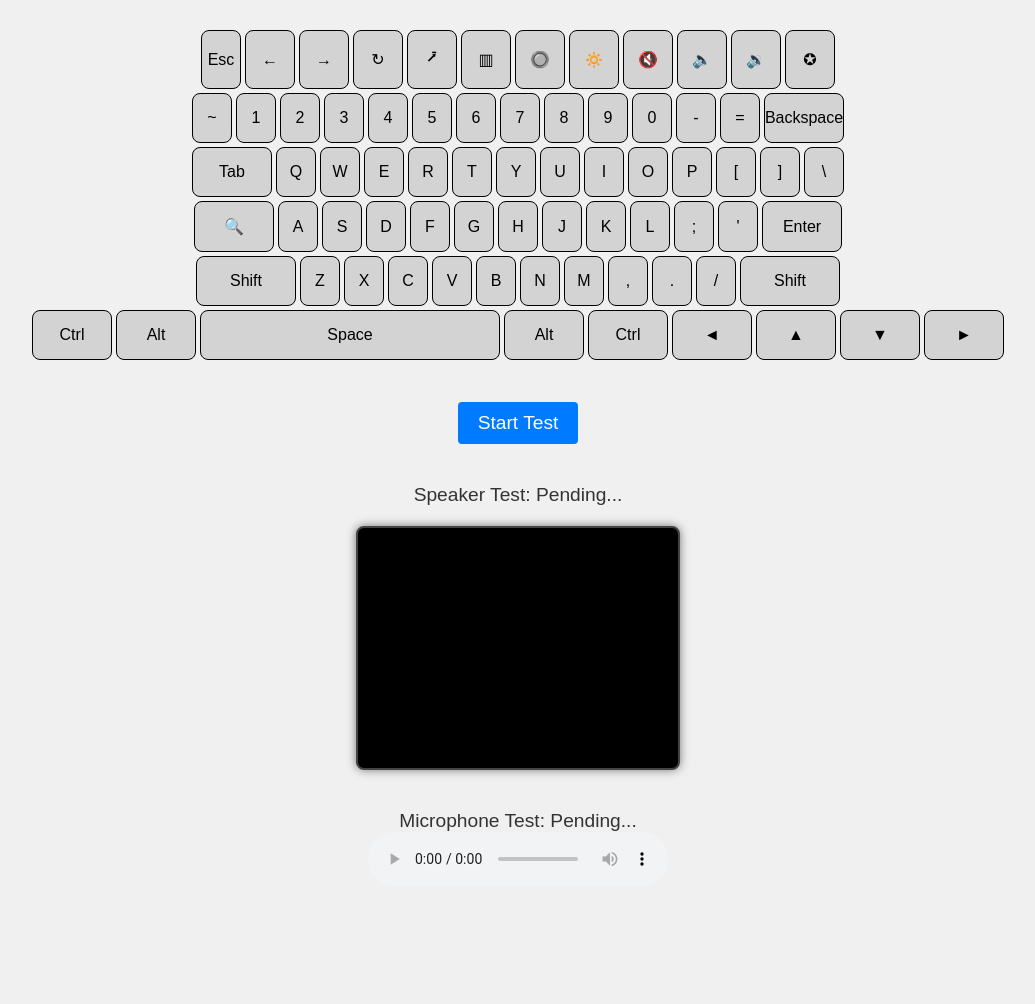
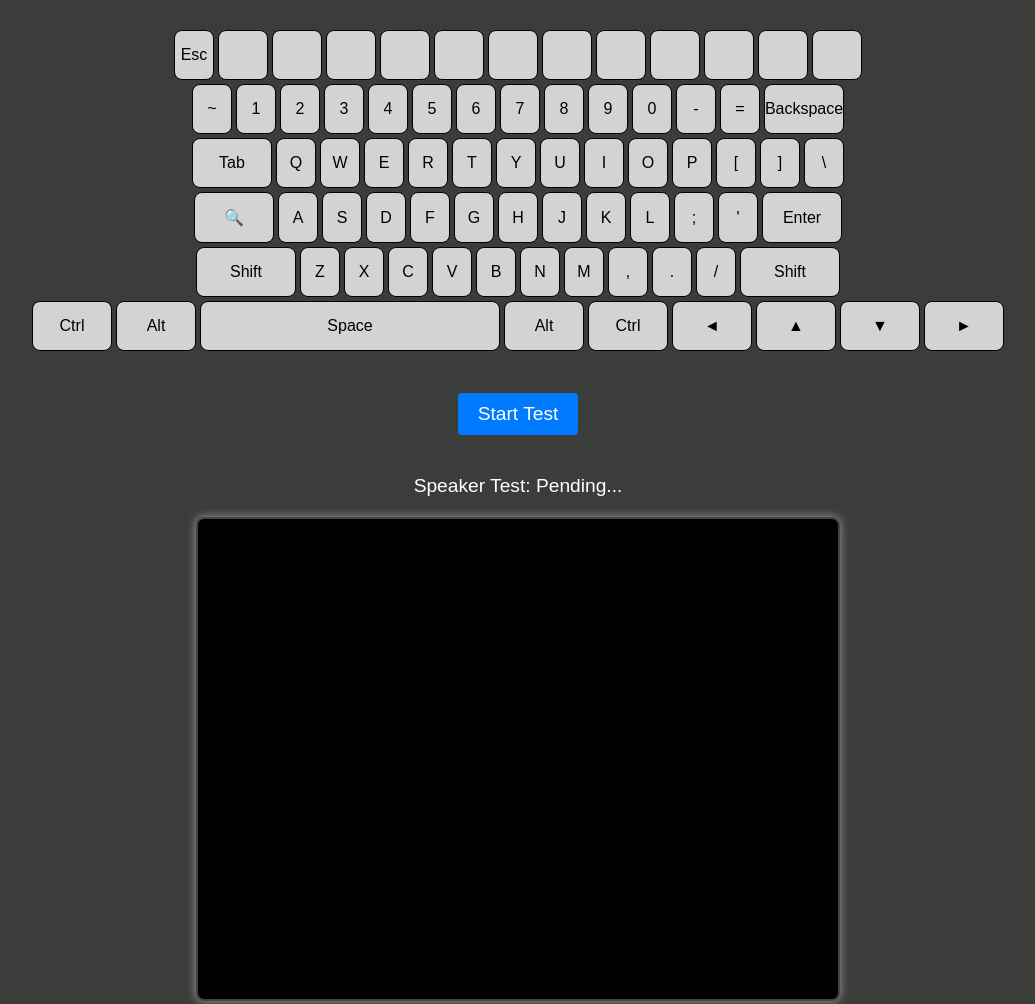
Before and after one commit to bluicey/Hardware-Tester, a plain HTML site: page index.html in a window 1280 px wide. Shown: the top 1004 px of the page, without its empty margins (122-1157 px from the left). Before the commit the page ends 914 px from the top, so only its background shows below. Drawn offline with Linux system fonts and the light colour scheme.

Commit message:
Added features
- ignore FN keys and others
- change color
- made website public

```diff
--- a/index.html
+++ b/index.html
@@ -10,17 +10,18 @@
   <div class="keyboard">
     <div class="row">
       <div class="key" data-key="Escape">Esc</div>
-      <div class="key function-key" data-key="F1">←</div>
-      <div class="key function-key" data-key="F2">→</div>
-      <div class="key function-key" data-key="F3">↻</div>
-      <div class="key function-key" data-key="F5">⭷</div>
-      <div class="key function-key" data-key="F6">▥</div>
-      <div class="key function-key" data-key="F7">🔘</div>
-      <div class="key function-key" data-key="F8">🔅</div>
-      <div class="key function-key" data-key="F9">🔇</div>
-      <div class="key function-key" data-key="F10">🔈</div>
-      <div class="key function-key" data-key="F11">🔉</div>
-      <div class="key function-key" data-key="F12">✪</div>
+      <div class="key function-key" data-key="F1"></div>
+      <div class="key function-key" data-key="F2"></div>
+      <div class="key function-key" data-key="F3"></div>
+      <div class="key function-key" data-key="F5"></div>
+      <div class="key function-key" data-key="F4"></div>
+      <div class="key function-key" data-key="F6"></div>
+      <div class="key function-key" data-key="F7"></div>
+      <div class="key function-key" data-key="F8"></div>
+      <div class="key function-key" data-key="F9"></div>
+      <div class="key function-key" data-key="F10"></div>
+      <div class="key function-key" data-key="F11"></div>
+      <div class="key function-key" data-key="F12"></div>
     </div>
     <div class="row">
       <div class="key" data-key="Backquote">~</div>
@@ -88,7 +89,7 @@
       <div class="key wide" data-key="AltLeft">Alt</div>
       <div class="key space" data-key="Space">Space</div>
       <div class="key wide" data-key="AltRight">Alt</div>
-      <div class="key wide" data-key="Ctrl">Ctrl</div>
+      <div class="key wide" data-key="CtrlRight">Ctrl</div>
       <div class="key wide" data-key="ArrowLeft">◄</div>
       <div class="key wide" data-key="ArrowUp">▲</div>
       <div class="key wide" data-key="ArrowDown">▼</div>
--- a/script.js
+++ b/script.js
@@ -3,6 +3,22 @@ document.addEventListener('DOMContentLoaded', () => {
     const startTestButton = document.getElementById('startTestButton');
 
     window.addEventListener('keydown', (event) => {
+      keys.forEach(key => {
+        if (key.dataset.key === event.code) {
+          key.classList.add('active');
+        }
+      });
+    });
+    window.addEventListener('keydown', (event) => {
+      // List of keys to ignore their default actions
+      const ignKeys = ['F1', 'F2', 'F3', 'F4', 'F5', 'F6', 'F7', 'F8', 'F9', 'F10', 'F11', 'F12', 'Enter' , 'Tab', 'ArrowLeft','ArrowUp', 'ArrowDown', 'ArrowRight', 'AltLeft' ,'Space', 'AltRight' ];
+
+      // Check if the pressed is key
+      if (ignKeys.includes(event.key)) {
+        event.preventDefault(); // Prevent default action of function keys
+      }
+
+      // Highlight the corresponding key
       keys.forEach(key => {
         if (key.dataset.key === event.code) {
           key.classList.add('active');
--- a/styles.css
+++ b/styles.css
@@ -4,7 +4,7 @@ body {
     flex-direction: column;
     align-items: center;
     padding: 20px;
-    background-color: #f0f0f0;
+    background-color: #3b3d3a;
 }
 
 .keyboard {
@@ -56,14 +56,14 @@ body {
 }
 
 #cameraTest {
-    width: 320px;
-    height: 240px;
+    width: 640px;
+    height: 480px;
     background-color: black;
     display: block;
     margin: 20px auto;
-    border: 2px solid #444; /* Added border for emphasis */
+    border: 2px solid #444; /* Adde`d border for emphasis */
     border-radius: 8px; /* Smoother corners */
-    box-shadow: 0px 0px 10px rgba(0, 0, 0, 0.5); /* Shadow for better visibility */
+    box-shadow: 0px 0px 10px rgba(255, 255, 255, 0.5); /* Shadow for better visibility */
 }
 
 #speakerTestResult,
@@ -71,7 +71,7 @@ body {
     margin-top: 20px;
     font-size: 1.2em;
     text-align: center;
-    color: #333; /* Slightly darker color for better readability */
+    color: #ffffff; /* Slightly darker color for better readability */
 }
 
 /* Adding hover effect for the button */
```
